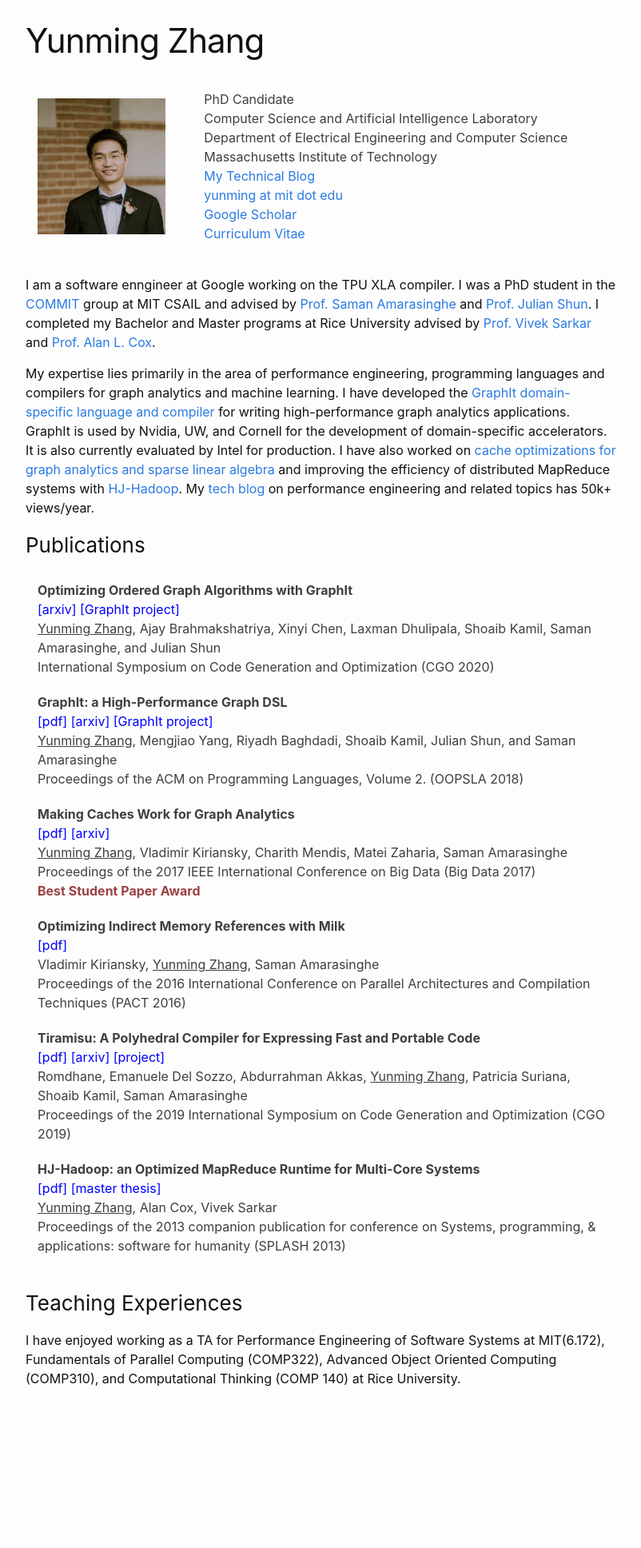
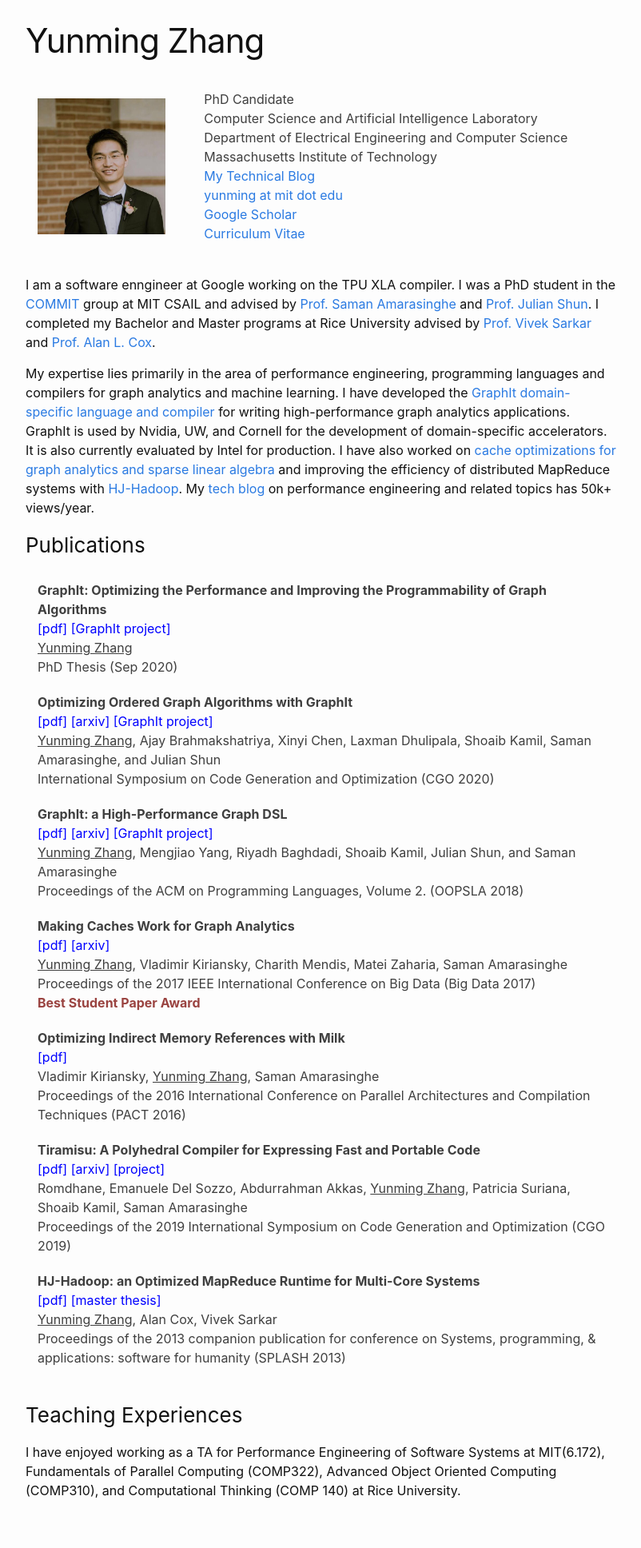
Before and after one commit to yunmingzhang17/yunmingzhang17.github.io, a Jekyll site: the page built from index.md, in a window 1280 px wide. Shown: the whole page at 80% size, without its empty margins (238-1040 px from the left). Built offline with Jekyll 4.4.1, drawn with Linux system fonts in a browser that asks for light colours; before the commit the page ends 1796 px from its top, so only the background shows below that.

Commit message:
addiing my thesis

```diff
--- a/_includes/main.html
+++ b/_includes/main.html
@@ -35,10 +35,21 @@ My expertise lies primarily in the area of performance engineering, programming
 <h3 class="tableheading"> Publications </h3>
 <table>
   <tbody>
+
+<tr>
+      <td>
+	<b>GraphIt: Optimizing the Performance and Improving the Programmability of Graph Algorithms</b><br>
+	<a href="http://groups.csail.mit.edu/commit/papers/2020/yunming-thesis.pdf" style="color: #0000FF"> [pdf] </a>
+ 	<a href="https://graphit-lang.org" style="color: #0000FF"> [GraphIt project] </a>
+	<br> <u>Yunming Zhang</u><br>
+	PhD Thesis (Sep 2020)<br>
+      </td>
+    </tr>
+
     <tr>
       <td>
 	<b>Optimizing Ordered Graph Algorithms with GraphIt</b><br>
-	<!-- <a href="https://dl.acm.org/citation.cfm?id=3276491" style="color: #0000FF"> [pdf] </a> -->
+	<a href="https://dl.acm.org/doi/10.1145/3368826.3377909" style="color: #0000FF"> [pdf] </a>
  	<a href="https://arxiv.org/abs/1911.07260" style="color: #0000FF">[arxiv]</a>
  	<a href="https://graphit-lang.org" style="color: #0000FF"> [GraphIt project] </a>
 	<br>
```
Also changed, not shown: 4 other files.
